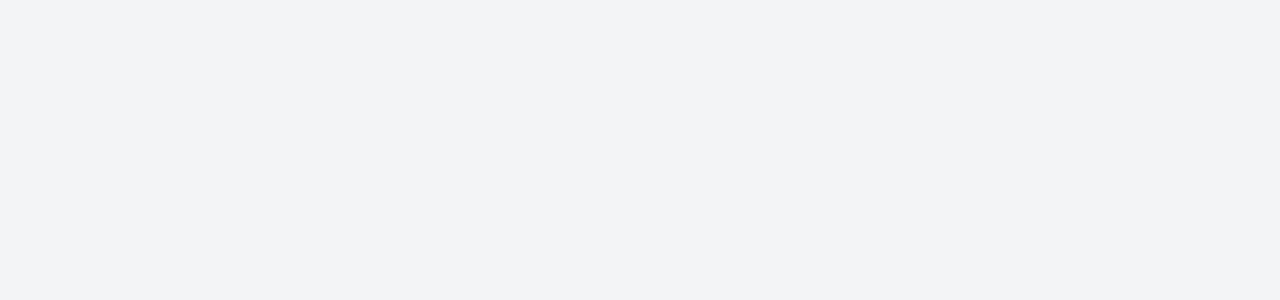
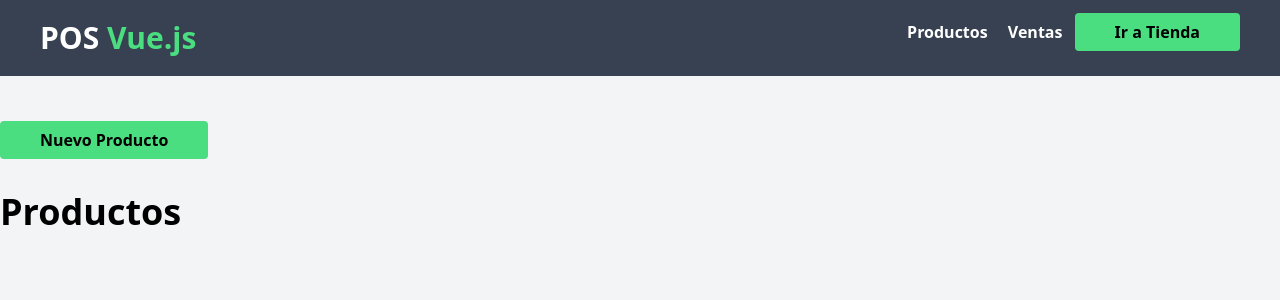
Before and after one commit to EDERRODRIGUEZ1/POS-VUE-FULLSTACK, a Vue app: page /admin/productos in a window 1280 px wide. Before the commit this address had no page. Shown: the top 300 px of the page. Built offline with nearby package versions, Linux system fonts and the light colour scheme.

Commit message:
Code 314. Routing y titulos a las paginas de administracion

```diff
--- /dev/null
+++ b/src/components/AdminNav.vue
@@ -0,0 +1,35 @@
+<script setup>
+  import { RouterLink } from 'vue-router'
+  import Link from './Link.vue';
+  import Logo from './Logo.vue';
+</script>
+
+<template>
+  <header class="px-10 py-5 bg-gray-700 flex justify-between absolute top-0 w-full z-10">
+    <div>
+        <Logo/>
+    </div>
+
+    <nav>
+      <RouterLink
+        :to="{name: 'products'}"
+        class="rounded text-white font-bold p-2"
+        >
+        Productos
+      </RouterLink>
+
+      <RouterLink
+        :to="{name: 'sales'}"
+        class="rounded text-white font-bold p-2"
+        >
+        Ventas
+      </RouterLink>
+
+      <Link
+        to="shop"
+      >
+        Ir a Tienda
+      </Link>
+    </nav>
+  </header>
+</template>
--- /dev/null
+++ b/src/components/Link.vue
@@ -0,0 +1,18 @@
+<script setup>
+    import { RouterLink } from 'vue-router';
+
+    defineProps({
+        to: {
+            type: String
+        }
+    })
+</script>
+
+<template>
+  <RouterLink
+    :to="{name: to}"
+    class="rounded bg-green-400 hover:bg-green-500 font-bold py-2 px-10"
+  >
+    <slot></slot>
+  </RouterLink>
+</template>
--- /dev/null
+++ b/src/components/Logo.vue
@@ -0,0 +1,12 @@
+<script setup>
+
+</script>
+
+<template>
+  <div>
+    <h1 class="text-3xl font-black text-white">
+        POS
+        <span class="text-green-400">Vue.js</span>
+    </h1>
+    </div>
+</template>
--- /dev/null
+++ b/src/components/MainNav.vue
@@ -0,0 +1,19 @@
+<script setup>
+  import Link from './Link.vue';
+  import Logo from './Logo.vue';
+</script>
+
+<template>
+  <header class="px-10 py-5 bg-gray-700 flex justify-between absolute top-0 w-full z-10">
+    <div>
+      <Logo/>
+    </div>
+    <nav>
+      <Link
+        to="admin"
+      >
+        Administrar
+      </Link>
+    </nav>
+  </header>
+</template>
--- a/src/router/index.js
+++ b/src/router/index.js
@@ -1,5 +1,6 @@
 import { createRouter, createWebHistory } from 'vue-router'
 import ShopView from '../views/ShopView.vue'
+import AdminLayout from '../views/admin/AdminLayout.vue'
 
 
 const router = createRouter({
@@ -7,9 +8,33 @@ const router = createRouter({
   routes: [
     {
       path: '/',
-      name: 'home',
+      name: 'shop',
       component: ShopView
     },
+    {
+      path: '/admin',
+      name: 'admin',
+      component: AdminLayout,
+      children: [
+        {
+          path: 'productos',
+          name: 'products',
+          component: () => import('../views/admin/ProductsView.vue')
+        },
+        {
+          path: 'productos/nuevo',
+          name: 'new-product',
+          component: () => import('../views/admin/NewProductView.vue')
+        },
+        {
+          path: 'ventas',
+          name: 'sales',
+          component: () => import('../views/admin/SalesView.vue')
+        }
+
+      ]
+    }
+
   ]
 })
 
--- a/src/views/ShopView.vue
+++ b/src/views/ShopView.vue
@@ -1,9 +1,10 @@
 <script setup>
-
+import MainNav from '../components/MainNav.vue';
 </script>
 
 <template>
   <div>
-    <h1>Shop View</h1>
+    <MainNav/>
+
   </div>
 </template>
--- /dev/null
+++ b/src/views/admin/AdminLayout.vue
@@ -0,0 +1,10 @@
+<script setup>
+    import AdminNav from '@/components/AdminNav.vue';
+</script>
+
+<template>
+  <AdminNav/>
+  <div class="pt-32 container mx-auto lg:min-h-screen">
+    <RouterView/>
+  </div>
+</template>
--- /dev/null
+++ b/src/views/admin/NewProductView.vue
@@ -0,0 +1,15 @@
+<script setup>
+    import Link from '@/components/Link.vue';
+</script>
+
+<template>
+    <div class="">
+        <Link
+            to="products"
+        >Volver</Link>
+
+        <h1 class="text-4xl font-black my-10">Nuevo Producto</h1>
+
+
+    </div>
+</template>
--- /dev/null
+++ b/src/views/admin/ProductsView.vue
@@ -0,0 +1,14 @@
+<script setup>
+  import Link from '../../components/Link.vue';
+</script>
+
+<template>
+  <div class="">
+    <Link
+      to="new-product"
+    >
+      Nuevo Producto
+    </Link>
+    <h1 class="text-4xl font-black my-10">Productos</h1>
+  </div>
+</template>
--- /dev/null
+++ b/src/views/admin/SalesView.vue
@@ -0,0 +1,9 @@
+<script setup>
+
+</script>
+
+<template>
+  <div>
+    <h1 class="text-4xl font-black my-10">Resumen de Ventas</h1>
+  </div>
+</template>
```
